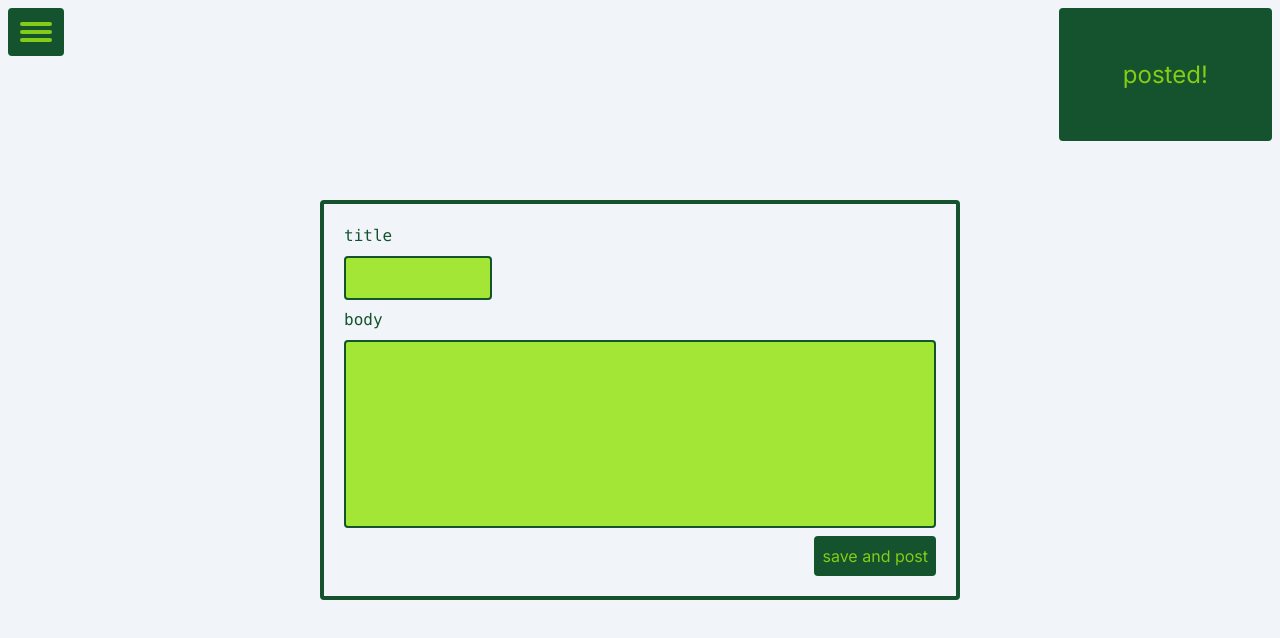
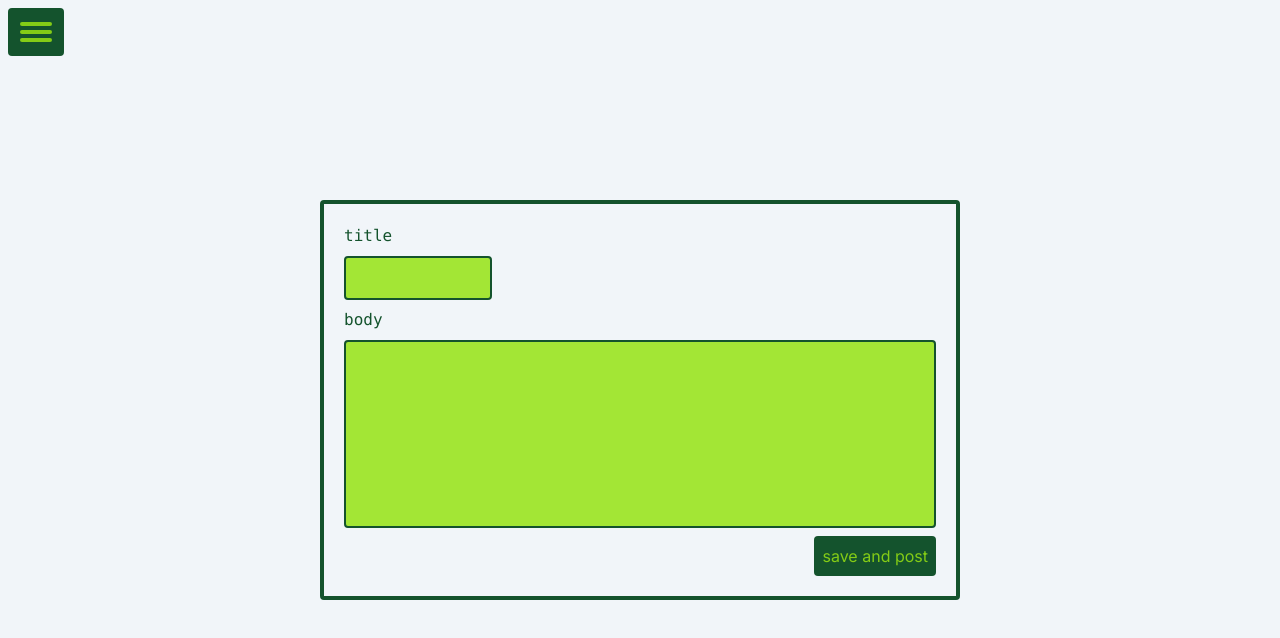
Before and after one commit to yaritorres/nanifesto, a Next.js app: page /new-post in a window 1280 px wide. Shown: the top 638 px of the page. Built offline with nearby package versions, Linux system fonts and the light colour scheme.

Commit message:
added placeholder card that shows when a post is successfully posted, posts now look relatively normal when viewing

```diff
--- /dev/null
+++ b/src/app/components/postedAlert.tsx
@@ -0,0 +1,18 @@
+export default function PostedAlert({ posted, setPosted, handleRouting }:{ posted:Boolean, setPosted:Function, handleRouting:Function }) {
+  return (
+    <div
+      className={
+        `flex fixed w-screen h-screen backdrop-blur-sm items-center justify-center ${posted !== undefined ? 'animate-fadeIn' : 'hidden'}`
+      }
+      onAnimationEnd={ () => { setPosted(undefined); handleRouting(); } }
+    >
+      <div
+        className={
+          `flex w-1/6 h-1/6 bg-green-900 rounded text-2xl text-lime-500 items-center justify-center`
+        }
+      >
+        posted!
+      </div>
+    </div>
+  )
+}
--- a/src/app/new-post/page.tsx
+++ b/src/app/new-post/page.tsx
@@ -1,7 +1,8 @@
 'use client'
 import { useEffect, useState } from "react";
+import { useRouter } from "next/navigation";
 import HamburgerMenu from "../components/hamburgerMenu";
-import { useRouter } from "next/navigation";
+import PostedAlert from "../components/postedAlert";
 const axios = require('axios').default;
 
 export default function Blog() {
@@ -69,15 +70,7 @@ export default function Blog() {
   return (
     <>
       <HamburgerMenu hamOpen={hamOpen} handleHam={handleHam} />
-      <div
-        className={
-          `flex fixed w-1/6 h-1/6 bg-green-900 rounded fixed top-2 right-2 text-2xl text-lime-500 items-center justify-center
-          ${posted !== undefined ? 'animate-fadeInThenOut' : 'block'}`
-        }
-        onAnimationEnd={() => { setPosted(undefined); handleRouting(); } }
-      >
-        posted!
-      </div>
+      <PostedAlert posted={posted} setPosted={setPosted} handleRouting={handleRouting} />
       <div
         className={
           `flex w-screen h-screen bg-slate-100 dark:bg-slate-900 place-items-center place-content-center`
--- a/src/app/view-posts/page.tsx
+++ b/src/app/view-posts/page.tsx
@@ -102,7 +102,7 @@ export default function ViewPosts() {
                     handleDelete(target.getAttribute('data-key'));
                   }
                 }
-                className={`right-1 flex w-1/3 text-white justify-self-end justify-end border-red-900 border-solid border-2`}
+                className={`absolute right-4 flex h-fit text-white`}
               >
                 delete
               </button>
--- a/tailwind.config.ts
+++ b/tailwind.config.ts
@@ -30,8 +30,7 @@ const config: Config = {
             display: 'none'
           },
           '100%': {
-            opacity: '1',
-            display: 'flex',
+            opacity: '1'
           }
         },
         fadeInThenOut: {
```
